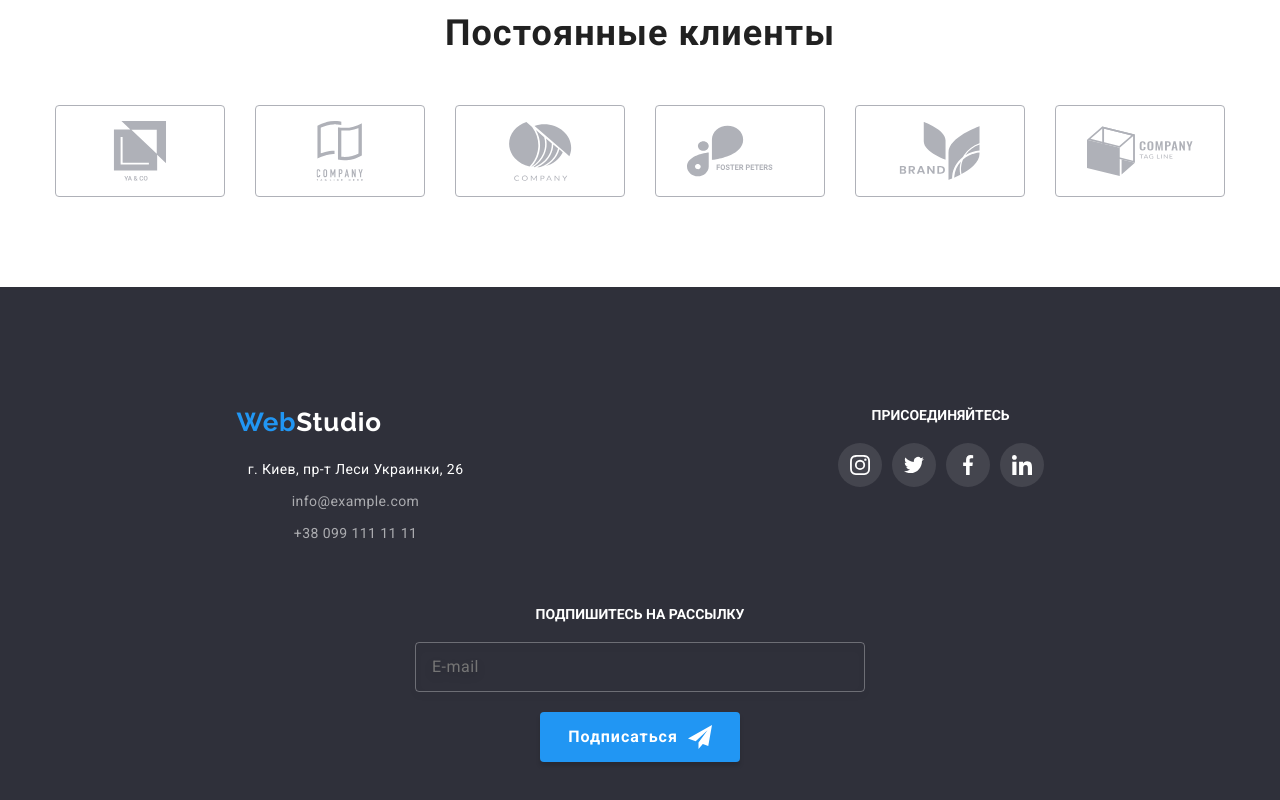
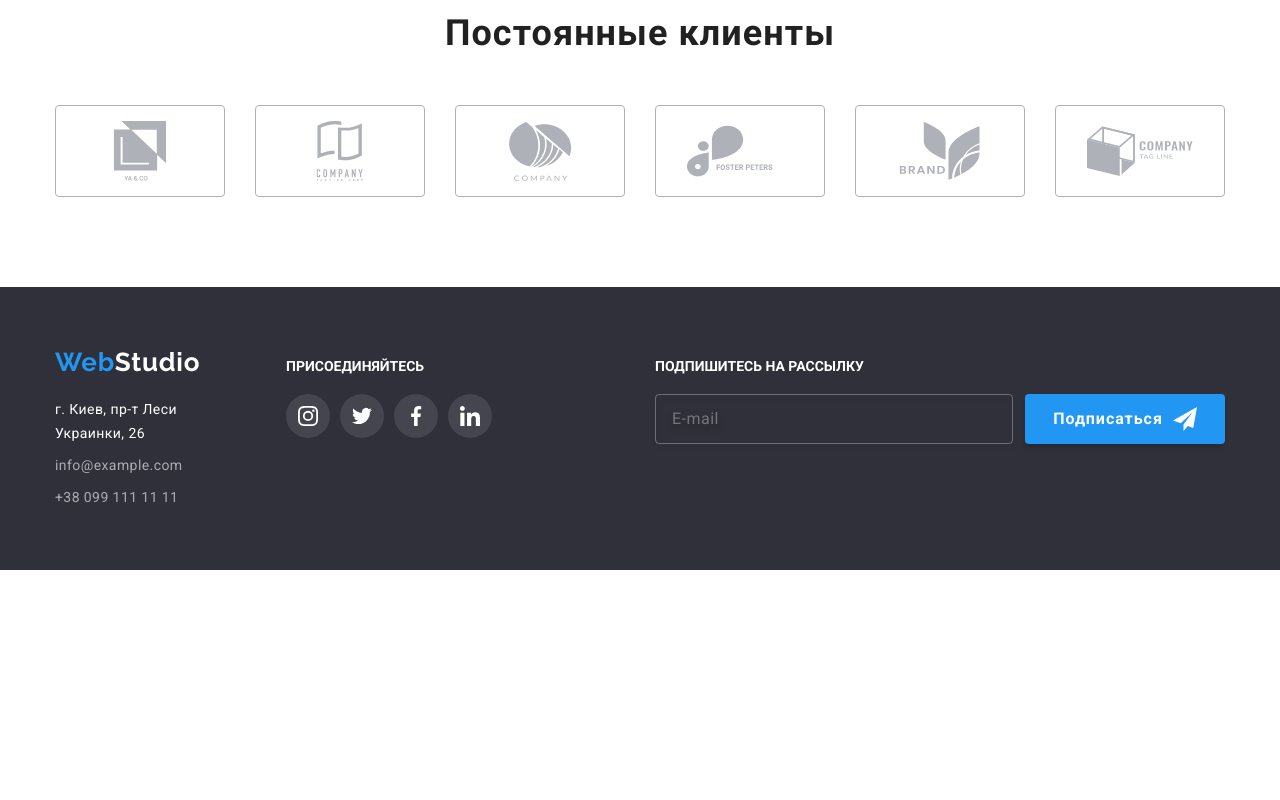
Before and after one commit to VladimirPavlov1/goit-markup-hw-08, a plain HTML site: page index.html in a window 1280 px wide. Shown: the part 2387-3187 px from the top of the page. After the commit the page ends 2957 px from the top, so only its background shows below. Drawn offline with nearby package versions, Linux system fonts and the light colour scheme.

Commit message:
footer для desktop

```diff
--- a/sass/components/_footer.scss
+++ b/sass/components/_footer.scss
@@ -9,8 +9,11 @@
     @media(min-width:768px){
      display: flex;
      justify-content: space-around;
-     align-items: flex-start;
-     padding: 60 0;}
+     align-items: flex-start;}
+    @media (min-width:1200px) {
+        align-items: baseline;
+        margin-right: 93px;
+    }
 
 }
 .footer__box{
@@ -18,13 +21,20 @@
     @media (min-width:768px) {
         padding: 60px 0;
     }
+    @media (min-width:1200px) {
+        padding: 0;
+        text-align: left;
+        margin-right: 70px;
+    }
 
 }
 
  .flex{
     display: block;
-    // gap: 70px;
-    // align-items: baseline;
+    @media (min-width:1200px) {
+        display: flex;
+        gap: 70px;
+        align-items: baseline;}
 }
 
  .address__link{
@@ -52,6 +62,9 @@
 
 .social-box{
     padding: 60px 0;
+    @media (min-width:1200px) {
+        padding: 0;
+    }
 
    &__list{
    max-width: 206px;
@@ -104,12 +117,20 @@
     flex-wrap: wrap;
     align-items: center;
     flex-direction: column;
-    // flex-direction: ;
+    @media (min-width:1200px) {
+        flex-direction: row;
+        flex-wrap: nowrap;
+    }
  }
  .input-style{
     width: 358px;
     @media (min-width:768px) {
         width: 450px;
+    }
+    @media (min-width:1200px) {
+        width:358px;
+        margin-bottom: 0;
+         margin-right: 12px;
     }
     height: 50px;
     border: 1px solid rgba(255, 255, 255, 0.3);
@@ -117,7 +138,7 @@
     border-radius: 4px;
     background-color: transparent;
     padding-left: 16px;
-    // margin-right: 12px;
+
     margin-bottom: 20px;
     color: #FFFFFF;
 
--- a/sass/components/_logo.scss
+++ b/sass/components/_logo.scss
@@ -13,6 +13,9 @@
         color: var(--button-text-color);
         display: block;
         margin-bottom:20px;
+        @media (min-width:1200px) {
+            margin-right: 0;
+        }
     }
 }
 
--- a/sass/components/_section-title.scss
+++ b/sass/components/_section-title.scss
@@ -30,5 +30,8 @@
   color:var(--button-text-color);
   padding-bottom: 20px;
   margin:0;
+  @media (min-width:1200px) {
+    text-align: left;
+  }
 
 }
```
Also changed, not shown: css/main.css, css/main.min.css, 2 other files.
